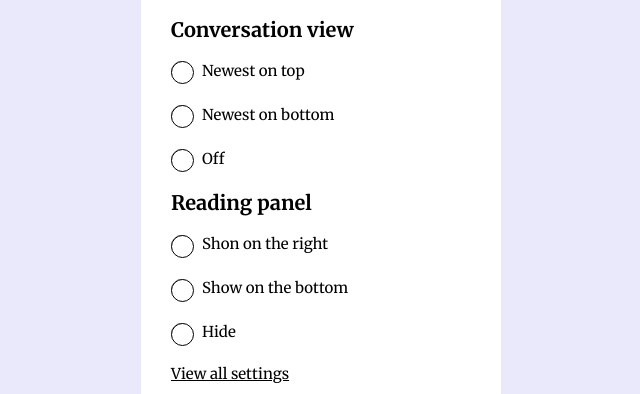
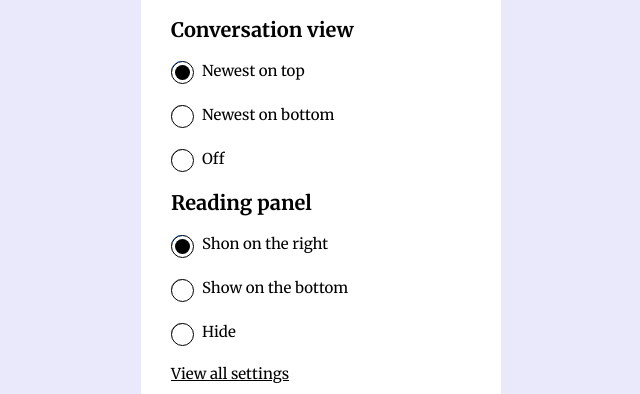
Before and after one commit to elifnurosmanoglu/exercises-settings, a plain HTML site: page index.html in a window 1280 px wide. Shown: the part 272-666 px from the top of the page, 319-959 px from the left. Drawn offline with Linux system fonts and the light colour scheme.

Commit message:
Add files via upload

```diff
--- a/index.html
+++ b/index.html
@@ -36,16 +36,17 @@
                 <label for="toggle-btn3"></label>
             </div>
         </div>
+        <div class="form">
             <div class="radio-btn">
                 <h2>Conversation view</h2>
                 <div class="radio">
-                <input type="radio" name="radio" id="radio-all">
+                    <input type="radio" name="radio" id="radio-all" checked>
                     <label for="radio-all"> Newest on top</label>
                 </div>
             </div>
             <div class="radio-btn">
                 <div class="radio">
-                <input type="radio" name="radio" id="radio-all">
+                    <input type="radio" name="radio" id="radio-all" >
                     <label for="radio-all">Newest on bottom</label>
                 </div>
             </div>
@@ -55,23 +56,26 @@
                     <label for="radio-all"> Off</label>
                 </div>
             </div>
+        </div>
+        <div class="form-two">
             <div class="radio-btn">
                 <h2>Reading panel</h2>
                 <div class="radio">
-                <input type="radio" name="radio" id="radio-all">
+                    <input type="radio" name="radio2" id="radio-all" checked>
                     <label for="radio-all"> Shon on the right</label>
                 </div>
             </div>
             <div class="radio-btn">
                 <div class="radio">
-                <input type="radio" name="radio" id="radio-all">
+                    <input type="radio" name="radio2" id="radio-all">
                     <label for="radio-all">Show on the bottom</label>
                 </div>
             </div>
             <div class="radio-btn">
                 <div class="radio">
-                <input type="radio" name="radio" id="radio-all">
+                    <input type="radio" name="radio2" id="radio-all">
                     <label for="radio-all"> Hide</label>
+                </div>
             </div>
         </div>
         <a href="#">View all settings</a>
```
Lines whose indentation alone changed are shown as unchanged.
